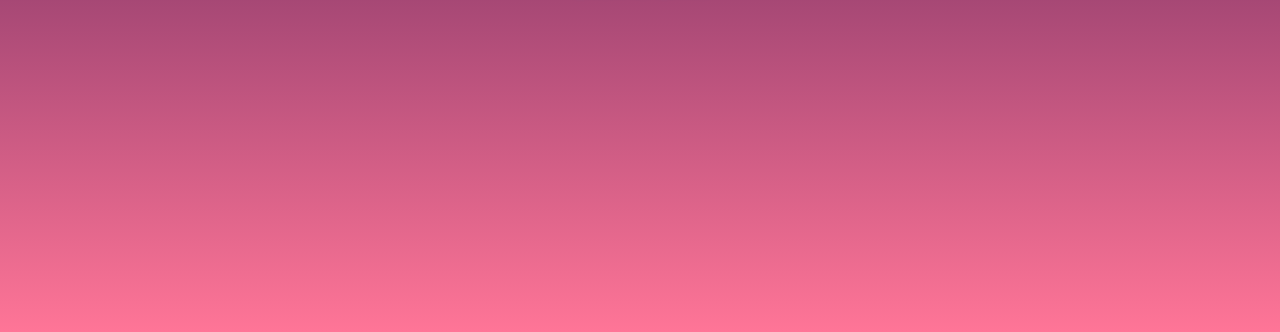
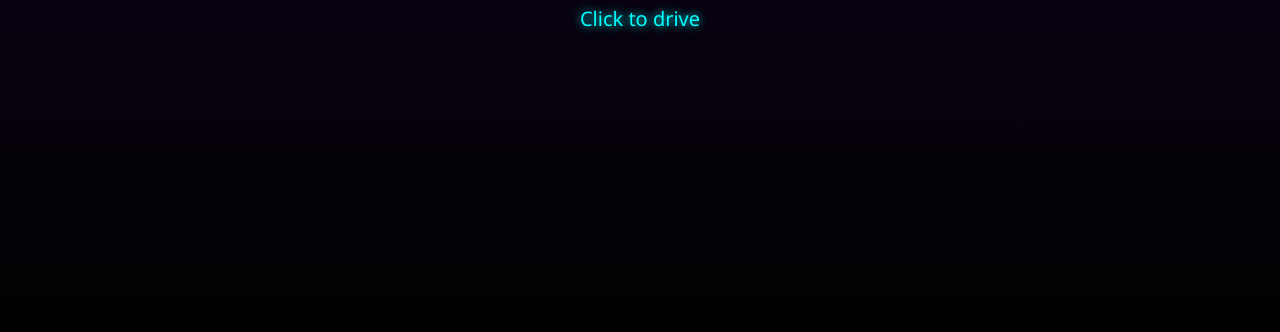
Before and after one commit to sameenali947-hash/NEON-CITY, a plain HTML site: page index.html in a window 1280 px wide. Shown: the part 468-800 px from the top of the page. Drawn offline with nearby package versions, Linux system fonts and the light colour scheme.

Commit message:
Refactor HTML and enhance scene setup
Updated styles for body, speedometer, and overlay. Enhanced scene setup with a new sky gradient and improved lighting. Refined city generation logic and added neon signs. Improved car physics and controls.

```diff
--- a/index.html
+++ b/index.html
@@ -5,13 +5,13 @@
 <meta name="viewport" content="width=device-width,initial-scale=1" />
 <title>VICE CITY</title>
 <style>
-  body{margin:0;overflow:hidden;background:#000;font-family:sans-serif;color:#fff;user-select:none}
+  body{margin:0;overflow:hidden;background:#111;font-family:'Segoe UI',sans-serif;color:#fff;user-select:none}
   #hud{position:fixed;inset:0;pointer-events:none;z-index:10}
-  #speedo{position:absolute;bottom:20px;left:20px;font-size:60px;font-weight:bold;color:#fff;text-shadow:0 0 15px #ff00ff;display:none;font-style:italic}
-  #speedo span{font-size:20px;color:#0ff;text-shadow:0 0 10px #0ff}
-  #overlay{position:fixed;inset:0;background:linear-gradient(to bottom, #2a0845, #ff7597);display:flex;flex-direction:column;align-items:center;justify-content:center;z-index:20;cursor:pointer}
-  h1{font-size:80px;margin:0 0 10px;color:#fff;text-shadow:0 0 30px #ff00ff, 0 0 10px #fff;font-style:italic;letter-spacing:5px}
-  p{font-size:24px;color:#0ff;text-shadow:0 0 10px #0ff}
+  #speedo{position:absolute;bottom:20px;left:20px;font-size:60px;font-weight:900;color:#fff;text-shadow:0 0 20px #ff00ff, 0 2px 5px #000;display:none;font-style:italic}
+  #speedo span{font-size:16px;color:#00ffff;text-shadow:0 0 10px #00ffff}
+  #overlay{position:fixed;inset:0;background:linear-gradient(to bottom, rgba(20,0,40,0.9), rgba(0,0,0,0.9));display:flex;flex-direction:column;align-items:center;justify-content:center;z-index:20;cursor:pointer}
+  #overlay h1{font-size:80px;margin-bottom:10px;color:#ff00ff;text-shadow:0 0 30px #ff00ff, 0 0 10px #fff;letter-spacing:5px;font-style:italic}
+  #overlay p{font-size:20px;color:#00ffff;text-shadow:0 0 10px #00ffff}
 </style>
 </head>
 <body>
@@ -31,106 +31,154 @@
 import * as THREE from 'three';
 import * as CANNON from 'cannon-es';
 
-// 1. Scene Setup
+// --- Setup Scene ---
 const scene = new THREE.Scene();
-scene.background = new THREE.Color(0xff7597); // Sunset pink
-scene.fog = new THREE.Fog(0xff7597, 50, 400);
+scene.fog = new THREE.Fog(0xff0077, 50, 350); // Pink sunset fog
 
-const camera = new THREE.PerspectiveCamera(60, window.innerWidth/window.innerHeight, 0.1, 1000);
+const camera = new THREE.PerspectiveCamera(60, innerWidth/innerHeight, 0.1, 1000);
 const renderer = new THREE.WebGLRenderer({ antialias: true });
-renderer.setSize(window.innerWidth, window.innerHeight);
+renderer.setSize(innerWidth, innerHeight);
 renderer.shadowMap.enabled = true;
+renderer.toneMapping = THREE.ACESFilmicToneMapping;
 document.body.appendChild(renderer.domElement);
 
-// 2. Lights (Bright so you can see)
-scene.add(new THREE.AmbientLight(0xffffff, 0.8)); // Bright ambient light
-const sun = new THREE.DirectionalLight(0xffaa88, 2.0);
-sun.position.set(50, 100, 50);
+// --- Sunset Sky Gradient ---
+const skyGeo = new THREE.SphereGeometry(500, 32, 15);
+const skyMat = new THREE.ShaderMaterial({
+  uniforms: { top: { value: new THREE.Color(0x1a0033) }, bottom: { value: new THREE.Color(0xff7597) } },
+  vertexShader: `varying vec3 vWorldPosition; void main() { vWorldPosition = (modelMatrix * vec4(position, 1.0)).xyz; gl_Position = projectionMatrix * modelViewMatrix * vec4(position, 1.0); }`,
+  fragmentShader: `uniform vec3 top; uniform vec3 bottom; varying vec3 vWorldPosition; void main() { float h = normalize(vWorldPosition).y; gl_FragColor = vec4(mix(bottom, top, max(pow(max(h, 0.0), 0.5), 0.0)), 1.0); }`,
+  side: THREE.BackSide
+});
+const sky = new THREE.Mesh(skyGeo, skyMat);
+sky.frustumCulled = false;
+scene.add(sky);
+
+// --- Lights ---
+scene.add(new THREE.AmbientLight(0xffffff, 0.6));
+const sun = new THREE.DirectionalLight(0xffaa88, 1.5);
+sun.position.set(-50, 50, -50);
 sun.castShadow = true;
-sun.shadow.camera.left = -100;
-sun.shadow.camera.right = 100;
-sun.shadow.camera.top = 100;
-sun.shadow.camera.bottom = -100;
+sun.shadow.camera.left = -100; sun.shadow.camera.right = 100;
+sun.shadow.camera.top = 100; sun.shadow.camera.bottom = -100;
 scene.add(sun);
+// Neon Street Lights
+const pinkLight = new THREE.PointLight(0xff00ff, 2, 150); pinkLight.position.set(0, 20, 0); scene.add(pinkLight);
+const cyanLight = new THREE.PointLight(0x00ffff, 2, 150); cyanLight.position.set(40, 20, 40); scene.add(cyanLight);
 
-// 3. Physics World
+// --- Physics World ---
 const world = new CANNON.World({ gravity: new CANNON.Vec3(0, -20, 0) });
 world.broadphase = new CANNON.SAPBroadphase(world);
 
-// 4. Ground & Ocean
-const groundMat = new THREE.MeshStandardMaterial({ color: 0x333333 }); // Grey road
+// --- Ground (Wet Road) ---
+const groundMat = new THREE.MeshStandardMaterial({ color: 0x111111, roughness: 0.2, metalness: 0.8 });
 const ground = new THREE.Mesh(new THREE.PlaneGeometry(1000, 1000), groundMat);
-ground.rotation.x = -Math.PI/2;
-ground.receiveShadow = true;
+ground.rotation.x = -Math.PI/2; ground.receiveShadow = true;
 scene.add(ground);
 world.addBody(new CANNON.Body({ mass: 0, shape: new CANNON.Plane(), quaternion: new CANNON.Quaternion().setFromEuler(-Math.PI/2, 0, 0) }));
 
-// Water
-const water = new THREE.Mesh(new THREE.PlaneGeometry(300, 1000), new THREE.MeshStandardMaterial({ color: 0x112244 }));
-water.rotation.x = -Math.PI/2; water.position.set(-200, 0.1, 0);
-scene.add(water);
+// --- City Generation (Roads, Buildings, Palms) ---
+const buildingColors = [0x222233, 0x332244, 0x111122];
+const windowMat = new THREE.MeshBasicMaterial({ color: 0xffcc00 });
+const neonPink = new THREE.MeshBasicMaterial({ color: 0xff00ff });
+const neonCyan = new THREE.MeshBasicMaterial({ color: 0x00ffff });
 
-// 5. City Generation (Buildings + Palms + Neon)
-const neonColors = [0xff00ff, 0x00ffff, 0xffaa00];
-for(let x = -150; x <= 150; x += 40) {
-  for(let z = -150; z <= 150; z += 40) {
-    if(Math.abs(x) < 20 && Math.abs(z) < 20) continue; // Clear spawn
+for(let x = -150; x <= 150; x += 45) {
+  for(let z = -150; z <= 150; z += 45) {
+    if(Math.abs(x) < 15 && Math.abs(z) < 15) continue; // Spawn clear
 
-    // Building
+    // Buildings
     const h = Math.random() * 50 + 20;
-    const b = new THREE.Mesh(new THREE.BoxGeometry(15, h, 15), new THREE.MeshStandardMaterial({ color: 0x222233 }));
-    b.position.set(x, h/2, z); b.castShadow = true; b.receiveShadow = true;
-    scene.add(b);
-    world.addBody(new CANNON.Body({ mass: 0, shape: new CANNON.Box(new CANNON.Vec3(7.5, h/2, 7.5)), position: new CANNON.Vec3(x, h/2, z) }));
+    const w = Math.random() * 15 + 10;
+    const d = Math.random() * 15 + 10;
+    const bMesh = new THREE.Mesh(new THREE.BoxGeometry(w, h, d), new THREE.MeshStandardMaterial({ color: buildingColors[Math.floor(Math.random()*3)], roughness: 0.5 }));
+    bMesh.position.set(x, h/2, z); bMesh.castShadow = true; bMesh.receiveShadow = true;
+    scene.add(bMesh);
+    world.addBody(new CANNON.Body({ mass: 0, shape: new CANNON.Box(new CANNON.Vec3(w/2, h/2, d/2)), position: new CANNON.Vec3(x, h/2, z) }));
 
-    // Bright Neon Strip
-    if(Math.random() > 0.3) {
-      const neon = new THREE.Mesh(new THREE.BoxGeometry(15.5, 2, 15.5), new THREE.MeshBasicMaterial({ color: neonColors[Math.floor(Math.random()*3)] }));
-      neon.position.set(x, Math.random()*h, z);
-      scene.add(neon);
+    // Glowing Windows
+    for(let i=0; i<6; i++) {
+      const win = new THREE.Mesh(new THREE.BoxGeometry(2, 2, 0.5), windowMat);
+      win.position.set(x + (Math.random()>0.5?w/2:-w/2), Math.random()*h, z + (Math.random()>0.5?d/2:-d/2));
+      if(Math.random() > 0.5) win.rotation.y = Math.PI/2;
+      scene.add(win);
     }
 
-    // Palm Tree
-    if(Math.random() > 0.5) {
+    // Neon Signs
+    if(Math.random() > 0.4) {
+      const sign = new THREE.Mesh(new THREE.BoxGeometry(w+0.5, 2, d+0.5), Math.random()>0.5?neonPink:neonCyan);
+      sign.position.set(x, Math.random()*h, z);
+      scene.add(sign);
+    }
+
+    // Palm Trees
+    if(Math.random() > 0.6) {
       const tree = new THREE.Group();
-      const trunk = new THREE.Mesh(new THREE.CylinderGeometry(0.3, 0.5, 10), new THREE.MeshStandardMaterial({ color: 0x5c4033 }));
-      trunk.position.y = 5; tree.add(trunk);
-      const leaves = new THREE.MeshStandardMaterial({ color: 0x116611, side: THREE.DoubleSide });
-      for(let l=0; l<4; l++) {
-        const leaf = new THREE.Mesh(new THREE.PlaneGeometry(6, 1.5), leaves);
-        leaf.position.y = 10; leaf.rotation.y = (l/4)*Math.PI*2; leaf.rotation.x = Math.PI/4;
-        leaf.position.x = Math.cos(leaf.rotation.y)*3; leaf.position.z = Math.sin(leaf.rotation.y)*3;
+      const trunk = new THREE.Mesh(new THREE.CylinderGeometry(0.3, 0.6, 12), new THREE.MeshStandardMaterial({ color: 0x4a3020 }));
+      trunk.position.y = 6; trunk.rotation.z = (Math.random()-0.5)*0.2; tree.add(trunk);
+      const leafMat = new THREE.MeshStandardMaterial({ color: 0x115511, side: THREE.DoubleSide });
+      for(let l=0; l<6; l++) {
+        const leaf = new THREE.Mesh(new THREE.PlaneGeometry(10, 2.5), leafMat);
+        leaf.position.y = 12; leaf.rotation.y = (l/6)*Math.PI*2; leaf.rotation.x = Math.PI/4;
+        leaf.position.x = Math.cos(leaf.rotation.y)*4; leaf.position.z = Math.sin(leaf.rotation.y)*4;
         tree.add(leaf);
       }
-      tree.position.set(x + 12, 0, z + 12);
+      tree.position.set(x + w/2 + 2, 0, z + d/2 + 2);
       scene.add(tree);
     }
   }
 }
 
-// 6. Player Car (White with Red Stripe)
+// --- Detailed Player Car (White with Red Stripe) ---
 const carGroup = new THREE.Group();
-const bodyMesh = new THREE.Mesh(new THREE.BoxGeometry(2.2, 0.6, 4.5), new THREE.MeshStandardMaterial({ color: 0xffffff }));
+const whitePaint = new THREE.MeshStandardMaterial({ color: 0xeeeeee, metalness: 0.7, roughness: 0.1 });
+const redPaint = new THREE.MeshStandardMaterial({ color: 0xdd0000, metalness: 0.5, roughness: 0.2 });
+const glassMat = new THREE.MeshStandardMaterial({ color: 0x050510, metalness: 0.9, roughness: 0.0 });
+const rubberMat = new THREE.MeshStandardMaterial({ color: 0x111111, roughness: 0.9 });
+
+// Main Body
+const bodyMesh = new THREE.Mesh(new THREE.BoxGeometry(2.0, 0.4, 4.2), whitePaint);
 bodyMesh.position.y = 0.6; bodyMesh.castShadow = true;
-const stripe = new THREE.Mesh(new THREE.BoxGeometry(0.4, 0.61, 4.5), new THREE.MeshStandardMaterial({ color: 0xff0000 }));
-stripe.position.y = 0.6;
-const cabin = new THREE.Mesh(new THREE.BoxGeometry(1.8, 0.6, 2), new THREE.MeshStandardMaterial({ color: 0x000000 }));
-cabin.position.set(0, 1.2, -0.2);
-const lightL = new THREE.Mesh(new THREE.BoxGeometry(0.4, 0.2, 0.1), new THREE.MeshBasicMaterial({ color: 0xffffff }));
-lightL.position.set(0.7, 0.6, 2.25);
-const lightR = lightL.clone(); lightR.position.x = -0.7;
-carGroup.add(bodyMesh, stripe, cabin, lightL, lightR);
+// Sloped hood/trunk
+const hood = new THREE.Mesh(new THREE.BoxGeometry(1.9, 0.2, 1.2), whitePaint); hood.position.set(0, 0.7, 1.4);
+const trunk = new THREE.Mesh(new THREE.BoxGeometry(1.9, 0.2, 1.0), whitePaint); trunk.position.set(0, 0.7, -1.5);
+// Red Stripe
+const stripe = new THREE.Mesh(new THREE.BoxGeometry(0.4, 0.45, 4.2), redPaint);
+stripe.position.set(0, 0.62, 0);
+// Cabin (Windshield)
+const cabin = new THREE.Mesh(new THREE.BoxGeometry(1.6, 0.5, 2.0), glassMat);
+cabin.position.set(0, 1.1, -0.2); cabin.castShadow = true;
+// Headlights & Taillights
+const hlL = new THREE.Mesh(new THREE.BoxGeometry(0.4, 0.15, 0.1), new THREE.MeshBasicMaterial({ color: 0xffffff }));
+hlL.position.set(0.6, 0.6, 2.1);
+const hlR = hlL.clone(); hlR.position.x = -0.6;
+const tl = new THREE.Mesh(new THREE.BoxGeometry(1.6, 0.1, 0.1), new THREE.MeshBasicMaterial({ color: 0xff0000 }));
+tl.position.set(0, 0.6, -2.1);
+carGroup.add(bodyMesh, hood, trunk, stripe, cabin, hlL, hlR, tl);
+
+// Wheels
+const wheels = [];
+const wheelGeo = new THREE.CylinderGeometry(0.4, 0.4, 0.3, 16);
+wheelGeo.rotateZ(Math.PI/2);
+const wheelPositions = [ [1, 0.4, 1.3], [-1, 0.4, 1.3], [1, 0.4, -1.3], [-1, 0.4, -1.3] ];
+wheelPositions.forEach(pos => {
+  const wheel = new THREE.Mesh(wheelGeo, rubberMat);
+  wheel.position.set(pos[0], pos[1], pos[2]);
+  wheel.castShadow = true;
+  carGroup.add(wheel);
+  wheels.push(wheel);
+});
 scene.add(carGroup);
 
-// Car Physics
-const carBody = new CANNON.Body({ mass: 150, linearDamping: 0.8 }); // High damping for grip
-carBody.addShape(new CANNON.Box(new CANNON.Vec3(1.1, 0.3, 2.25)));
+// --- Car Physics ---
+const carBody = new CANNON.Body({ mass: 150, linearDamping: 0.9 });
+carBody.addShape(new CANNON.Box(new CANNON.Vec3(1.0, 0.4, 2.1)));
 carBody.position.set(0, 2, 0);
 world.addBody(carBody);
 
-// 7. Controls
+// --- Controls ---
 const keys = { w: false, a: false, s: false, d: false };
-let camAngle = Math.PI;
+let camAngle = 0; // FIXED: Starts facing the back of the car
 const overlay = document.getElementById('overlay');
 
 overlay.addEventListener('click', () => {
@@ -143,7 +191,6 @@ document.addEventListener('mousemove', (e) => {
   if (document.pointerLockElement === renderer.domElement) camAngle -= e.movementX * 0.002;
 });
 
-// Bulletproof Keyboard Events
 window.addEventListener('keydown', (e) => {
   const k = e.key.toLowerCase();
   if (['w', 'a', 's', 'd'].includes(k)) keys[k] = true;
@@ -153,47 +200,53 @@ window.addEventListener('keyup', (e) => {
   if (['w', 'a', 's', 'd'].includes(k)) keys[k] = false;
 });
 
-// 8. Game Loop
+// --- Game Loop ---
 const clock = new THREE.Clock();
-const forceVec = new CANNON.Vec3();
-const forward = new CANNON.Vec3();
 
 function animate() {
   requestAnimationFrame(animate);
   world.step(1/60, Math.min(clock.getDelta(), 0.1), 3);
 
-  // Sync mesh to physics body
+  // Sync Car
   carGroup.position.copy(carBody.position);
   carGroup.quaternion.copy(carBody.quaternion);
 
-  // Keep car flat (no flipping)
+  // Keep Car Flat (No tipping over)
   carBody.angularVelocity.x = 0;
   carBody.angularVelocity.z = 0;
   carBody.quaternion.setFromEuler(0, carBody.quaternion.toEuler().y, 0);
 
-  // Driving logic using ApplyForce
-  forward.set(0, 0, 1);
+  // Driving Logic (Fixed W/S direction)
+  const speed = 30;
+  const reverseSpeed = 15;
+  const forward = new CANNON.Vec3(0, 0, 1);
   carBody.quaternion.vmult(forward, forward);
 
   if (keys.w) {
-    forward.scale(3000, forceVec);
-    carBody.applyForce(forceVec, carBody.position);
-  }
-  if (keys.s) {
-    forward.scale(-2000, forceVec);
-    carBody.applyForce(forceVec, carBody.position);
+    carBody.velocity.x = forward.x * speed;
+    carBody.velocity.z = forward.z * speed;
+  } else if (keys.s) {
+    carBody.velocity.x = -forward.x * reverseSpeed;
+    carBody.velocity.z = -forward.z * reverseSpeed;
+  } else {
+    carBody.velocity.x *= 0.95; // Friction/braking
+    carBody.velocity.z *= 0.95;
   }
 
   // Steering
-  if (keys.a) carBody.angularVelocity.y = 2.5;
-  else if (keys.d) carBody.angularVelocity.y = -2.5;
+  if (keys.a && carBody.velocity.length() > 1) carBody.angularVelocity.y = 2.5;
+  else if (keys.d && carBody.velocity.length() > 1) carBody.angularVelocity.y = -2.5;
   else carBody.angularVelocity.y = 0;
 
-  // Camera
-  const camDist = 10;
+  // Spin Wheels visually
+  const wheelSpeed = carBody.velocity.length() * 0.5;
+  wheels.forEach(w => w.rotation.x += wheelSpeed * 0.1);
+
+  // Camera Follow
+  const camDist = 12;
   camera.position.x = carBody.position.x - Math.sin(camAngle) * camDist;
   camera.position.z = carBody.position.z - Math.cos(camAngle) * camDist;
-  camera.position.y = carBody.position.y + 4;
+  camera.position.y = carBody.position.y + 5;
   camera.lookAt(carBody.position.x, carBody.position.y + 1, carBody.position.z);
 
   // HUD
@@ -203,9 +256,9 @@ function animate() {
 }
 
 window.addEventListener('resize', () => {
-  camera.aspect = window.innerWidth/window.innerHeight;
+  camera.aspect = innerWidth/innerHeight;
   camera.updateProjectionMatrix();
-  renderer.setSize(window.innerWidth, window.innerHeight);
+  renderer.setSize(innerWidth, innerHeight);
 });
 
 animate();
```
